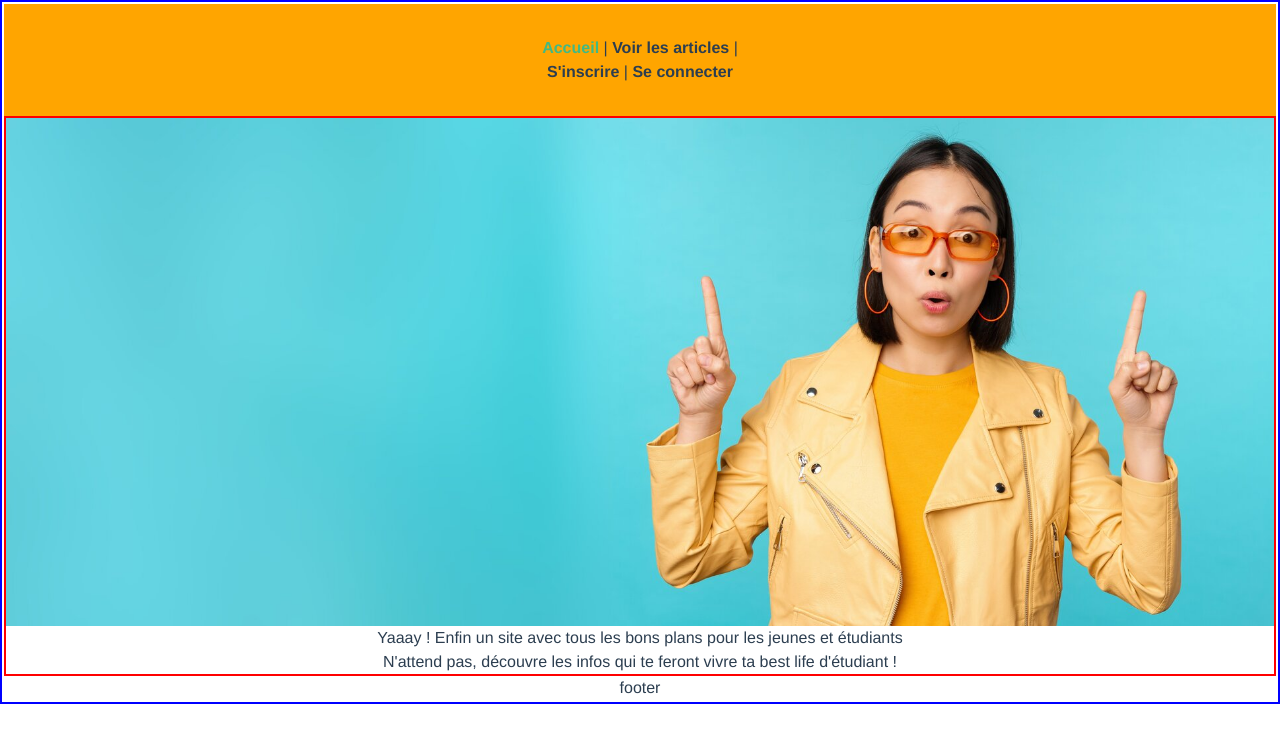
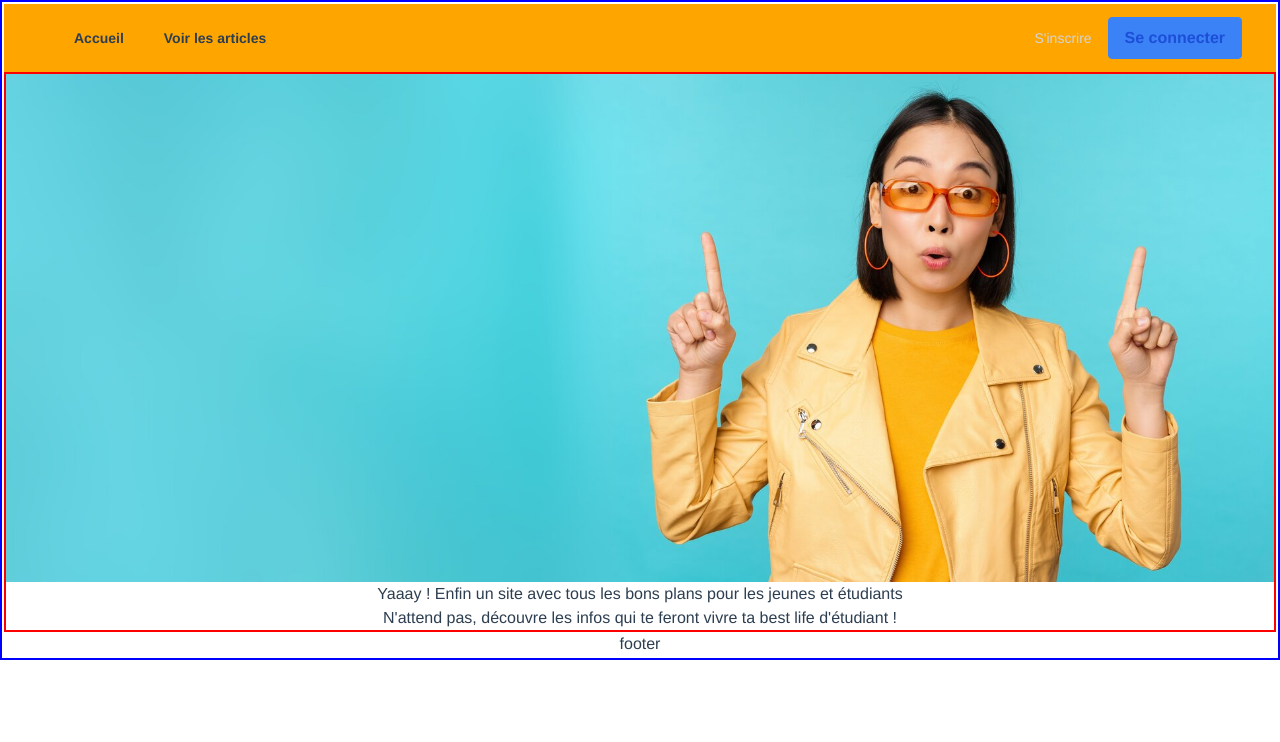
Before and after one commit to hind14/sites-bons-plans-etudiants, a Vue app in the folder client/: page /#/ in a window 1280 px wide. Shown: the top 742 px of the page. Built offline with nearby package versions, Linux system fonts and the light colour scheme.

Commit message:
style nav bar

```diff
--- a/client/src/App.vue
+++ b/client/src/App.vue
@@ -25,17 +25,4 @@
   text-align: center;
   color: #2c3e50;
 }
-
-nav {
-  padding: 30px;
-}
-
-nav a {
-  font-weight: bold;
-  color: #2c3e50;
-}
-
-nav a.router-link-exact-active {
-  color: #42b983;
-}
 </style>
--- a/client/src/components/PublicNav.vue
+++ b/client/src/components/PublicNav.vue
@@ -1,27 +1,81 @@
 <template >
   <nav id="nav">
+    <div class="mx-auto max-w-7xl px-2 sm:px-6 lg:px-8">
 
-    <router-link to="/">Accueil</router-link> |
-    <router-link to="/articles">Voir les articles</router-link> |
+      <div class="relative flex h-16 items-center justify-between">
+        <div class="absolute inset-y-0 left-0 flex items-center sm:hidden">
 
-    <div v-if="userStore.isAdmin && userStore.isConnected">
-      <router-link to="/add-article"> Ajouter un article</router-link> |
-      <router-link to="/users"> Listes des utilisateurs</router-link> |
+          <button type="button"
+            class="inline-flex items-center justify-center rounded-md p-2 text-gray-400 hover:bg-gray-700 hover:text-white focus:outline-none focus:ring-2 focus:ring-inset focus:ring-white"
+            aria-controls="mobile-menu" aria-expanded="false">
+            <span class="sr-only">Open main menu</span>
+
+            <svg class="block h-6 w-6" fill="none" viewBox="0 0 24 24" stroke-width="1.5" stroke="currentColor"
+              aria-hidden="true">
+              <path stroke-linecap="round" stroke-linejoin="round" d="M3.75 6.75h16.5M3.75 12h16.5m-16.5 5.25h16.5" />
+            </svg>
+
+            <svg class="hidden h-6 w-6" fill="none" viewBox="0 0 24 24" stroke-width="1.5" stroke="currentColor"
+              aria-hidden="true">
+              <path stroke-linecap="round" stroke-linejoin="round" d="M6 18L18 6M6 6l12 12" />
+            </svg>
+          </button>
         </div>
 
-    <div v-if="userStore.isConnected">
+        <div class="flex flex-1 items-center justify-center sm:items-stretch sm:justify-start">
+          <div class="hidden sm:ml-6 sm:block">
+
+            <div class="flex space-x-4">
+              <router-link to="/"
+              class="text-black-300 hover:bg-gray-700 hover:text-white rounded-md px-3 py-2 text-sm font-bold">Accueil
+              </router-link>
+
+              <router-link to="/articles"
+              class="text-black-300 hover:bg-gray-700 hover:text-white rounded-md px-3 py-2 text-sm font-bold">
+                Voir les articles
+              </router-link>
+
+              <span v-if="userStore.isAdmin && userStore.isConnected">
+                <router-link to="/add-article"
+                 class="text-black-300 hover:bg-gray-700 hover:text-white rounded-md px-3 py-2 text-sm font-bold">
+                  Ajouter un article</router-link>
+                <router-link to="/users"
+                class="text-black-300 hover:bg-gray-700 hover:text-white rounded-md px-3 py-2 text-sm font-bold">
+                  Listes des utilisateurs</router-link>
+              </span>
+
+              <span v-if="userStore.isConnected">
                 <router-link :to="{
                   name: 'profil'
-      }"> Mon profil </router-link>
-      <router-link to="/favorite-articles"> Mes articles favoris</router-link>
-      <button @click="userStore.logout" ref="navToUpdate"> Se deconnecter </button>
+                }" class="text-black-300 hover:bg-gray-700 hover:text-white rounded-md px-3 py-2 text-sm font-bold">
+                  Mon profil </router-link>
+                <router-link to="/favorite-articles"
+                class="text-black-300 hover:bg-gray-700 hover:text-white rounded-md px-3 py-2 text-sm font-bold"> Mes
+                  articles favoris</router-link>
+                <button @click="userStore.logout" ref="navToUpdate"
+                  class="bg-blue-500 text-blue-700 font-semibold hover:text-white py-2 px-4 border border-blue-500 hover:border-transparent rounded">
+                  Se deconnecter </button>
+              </span>
+
+            </div>
+          </div>
         </div>
 
-    <div v-else>
-      <router-link to="/signup"> S'inscrire </router-link> |
+        <div class="absolute inset-y-0 right-0 flex items-center pr-2 sm:static sm:inset-auto sm:ml-6 sm:pr-0">
+          <div v-if="!userStore.isConnected">
+            <router-link to="/signup" class="text-gray-300 rounded-md px-3 py-2 text-sm font-medium"> S'inscrire
+            </router-link>
+            <button
+              class="bg-blue-500 text-blue-700 font-semibold hover:text-white py-2 px-4 border border-blue-500 hover:border-transparent rounded">
               <router-link to="/login"> Se connecter </router-link>
+            </button>
+          </div>
         </div>
 
+      </div>
+
+
+    </div>
   </nav>
 </template>
 
@@ -35,7 +89,7 @@
 const navToUpdate = ref()
 
 onUpdated(() => {
-  if(!userStore.userConnected) {
+  if (!userStore.userConnected) {
     navToUpdate.value
     router.push('/login')
   }
@@ -43,9 +97,7 @@
 
 </script>
 
-<style scoped>
-#nav {
+<style scoped>#nav {
   border: 2px orange solid;
   background-color: orange;
-}
-</style>
+}</style>
--- /dev/null
+++ b/client/src/components/TNav.vue
@@ -0,0 +1,92 @@
+<template>
+    <nav class="bg-gray-800">
+  <div class="mx-auto max-w-7xl px-2 sm:px-6 lg:px-8">
+    <div class="relative flex h-16 items-center justify-between">
+      <div class="absolute inset-y-0 left-0 flex items-center sm:hidden">
+        <!-- Mobile menu button-->
+        <button type="button" class="inline-flex items-center justify-center rounded-md p-2 text-gray-400 hover:bg-gray-700 hover:text-white focus:outline-none focus:ring-2 focus:ring-inset focus:ring-white" aria-controls="mobile-menu" aria-expanded="false">
+          <span class="sr-only">Open main menu</span>
+          <!--
+            Icon when menu is closed.
+
+            Menu open: "hidden", Menu closed: "block"
+          -->
+          <svg class="block h-6 w-6" fill="none" viewBox="0 0 24 24" stroke-width="1.5" stroke="currentColor" aria-hidden="true">
+            <path stroke-linecap="round" stroke-linejoin="round" d="M3.75 6.75h16.5M3.75 12h16.5m-16.5 5.25h16.5" />
+          </svg>
+          <!--
+            Icon when menu is open.
+
+            Menu open: "block", Menu closed: "hidden"
+          -->
+          <svg class="hidden h-6 w-6" fill="none" viewBox="0 0 24 24" stroke-width="1.5" stroke="currentColor" aria-hidden="true">
+            <path stroke-linecap="round" stroke-linejoin="round" d="M6 18L18 6M6 6l12 12" />
+          </svg>
+        </button>
+      </div>
+      <div class="flex flex-1 items-center justify-center sm:items-stretch sm:justify-start">
+        <div class="flex flex-shrink-0 items-center">
+          <img class="block h-8 w-auto lg:hidden" src="https://tailwindui.com/img/logos/mark.svg?color=indigo&shade=500" alt="Your Company">
+          <img class="hidden h-8 w-auto lg:block" src="https://tailwindui.com/img/logos/mark.svg?color=indigo&shade=500" alt="Your Company">
+        </div>
+        <div class="hidden sm:ml-6 sm:block">
+          <div class="flex space-x-4">
+            <!-- Current: "bg-gray-900 text-white", Default: "text-gray-300 hover:bg-gray-700 hover:text-white" -->
+            <a href="#" class="bg-gray-900 text-white rounded-md px-3 py-2 text-sm font-medium" aria-current="page">Dashboard</a>
+            <a href="#" class="text-gray-300 hover:bg-gray-700 hover:text-white rounded-md px-3 py-2 text-sm font-medium">Team</a>
+            <a href="#" class="text-gray-300 hover:bg-gray-700 hover:text-white rounded-md px-3 py-2 text-sm font-medium">Projects</a>
+            <a href="#" class="text-gray-300 hover:bg-gray-700 hover:text-white rounded-md px-3 py-2 text-sm font-medium">Calendar</a>
+          </div>
+        </div>
+      </div>
+      <div class="absolute inset-y-0 right-0 flex items-center pr-2 sm:static sm:inset-auto sm:ml-6 sm:pr-0">
+        <button type="button" class="rounded-full bg-gray-800 p-1 text-gray-400 hover:text-white focus:outline-none focus:ring-2 focus:ring-white focus:ring-offset-2 focus:ring-offset-gray-800">
+          <span class="sr-only">View notifications</span>
+          <svg class="h-6 w-6" fill="none" viewBox="0 0 24 24" stroke-width="1.5" stroke="currentColor" aria-hidden="true">
+            <path stroke-linecap="round" stroke-linejoin="round" d="M14.857 17.082a23.848 23.848 0 005.454-1.31A8.967 8.967 0 0118 9.75v-.7V9A6 6 0 006 9v.75a8.967 8.967 0 01-2.312 6.022c1.733.64 3.56 1.085 5.455 1.31m5.714 0a24.255 24.255 0 01-5.714 0m5.714 0a3 3 0 11-5.714 0" />
+          </svg>
+        </button>
+
+        <!-- Profile dropdown -->
+        <div class="relative ml-3">
+          <div>
+            <button type="button" class="flex rounded-full bg-gray-800 text-sm focus:outline-none focus:ring-2 focus:ring-white focus:ring-offset-2 focus:ring-offset-gray-800" id="user-menu-button" aria-expanded="false" aria-haspopup="true">
+              <span class="sr-only">Open user menu</span>
+              <img class="h-8 w-8 rounded-full" src="https://images.unsplash.com/photo-1472099645785-5658abf4ff4e?ixlib=rb-1.2.1&ixid=eyJhcHBfaWQiOjEyMDd9&auto=format&fit=facearea&facepad=2&w=256&h=256&q=80" alt="">
+            </button>
+          </div>
+
+          <!--
+            Dropdown menu, show/hide based on menu state.
+
+            Entering: "transition ease-out duration-100"
+              From: "transform opacity-0 scale-95"
+              To: "transform opacity-100 scale-100"
+            Leaving: "transition ease-in duration-75"
+              From: "transform opacity-100 scale-100"
+              To: "transform opacity-0 scale-95"
+          -->
+          <div class="absolute right-0 z-10 mt-2 w-48 origin-top-right rounded-md bg-white py-1 shadow-lg ring-1 ring-black ring-opacity-5 focus:outline-none" role="menu" aria-orientation="vertical" aria-labelledby="user-menu-button" tabindex="-1">
+            <!-- Active: "bg-gray-100", Not Active: "" -->
+            <a href="#" class="block px-4 py-2 text-sm text-gray-700" role="menuitem" tabindex="-1" id="user-menu-item-0">Your Profile</a>
+            <a href="#" class="block px-4 py-2 text-sm text-gray-700" role="menuitem" tabindex="-1" id="user-menu-item-1">Settings</a>
+            <a href="#" class="block px-4 py-2 text-sm text-gray-700" role="menuitem" tabindex="-1" id="user-menu-item-2">Sign out</a>
+          </div>
+        </div>
+      </div>
+    </div>
+  </div>
+
+  <!-- Mobile menu, show/hide based on menu state. -->
+  <div class="sm:hidden" id="mobile-menu">
+    <div class="space-y-1 px-2 pb-3 pt-2">
+      <!-- Current: "bg-gray-900 text-white", Default: "text-gray-300 hover:bg-gray-700 hover:text-white" -->
+      <a href="#" class="bg-gray-900 text-white block rounded-md px-3 py-2 text-base font-medium" aria-current="page">Dashboard</a>
+      <a href="#" class="text-gray-300 hover:bg-gray-700 hover:text-white block rounded-md px-3 py-2 text-base font-medium">Team</a>
+      <a href="#" class="text-gray-300 hover:bg-gray-700 hover:text-white block rounded-md px-3 py-2 text-base font-medium">Projects</a>
+      <a href="#" class="text-gray-300 hover:bg-gray-700 hover:text-white block rounded-md px-3 py-2 text-base font-medium">Calendar</a>
+    </div>
+  </div>
+</nav>
+
+</template>
--- a/client/src/views/public/DisplayArticlesView.vue
+++ b/client/src/views/public/DisplayArticlesView.vue
@@ -26,8 +26,7 @@
     data(){
         return {
 
-            articles:[
-            ],
+            articles:[],
 
             erreur: "oups"
         }
```
Lines whose indentation alone changed are shown as unchanged.
